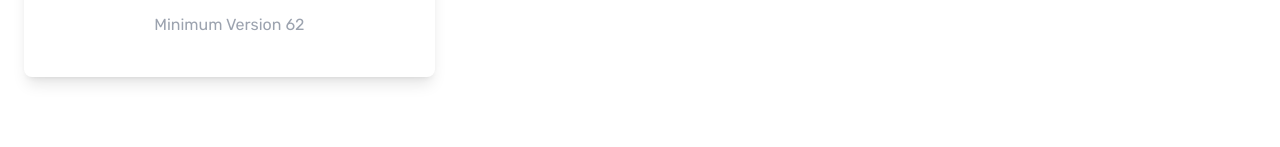
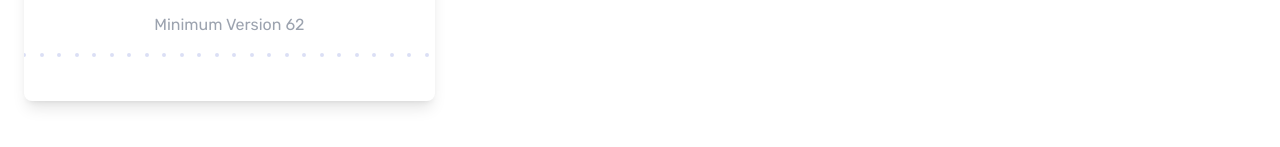
Before and after one commit to zainabturkmen/bookmark, a website: page index.html in a window 1280 px wide. Shown: the part 1901-2048 px from the top of the page. Drawn offline with Linux system fonts and the light colour scheme.

Commit message:
Adding Some Changes

```diff
--- a/index.html
+++ b/index.html
@@ -254,7 +254,9 @@
           <h5 class="pt-6 text-xl font-bold">Add to Chrome</h5>
           <p class="text-gray-400">Minimum Version 62</p>
           <!-- Dots -->
-          <div style=""></div>
+          <div class="bg-dots bg-repeat-x px-6 pt-6 capitalize">
+
+          </div>
         </div>
       </div>
     </section>
```
Also changed, not shown: css/style.css.
